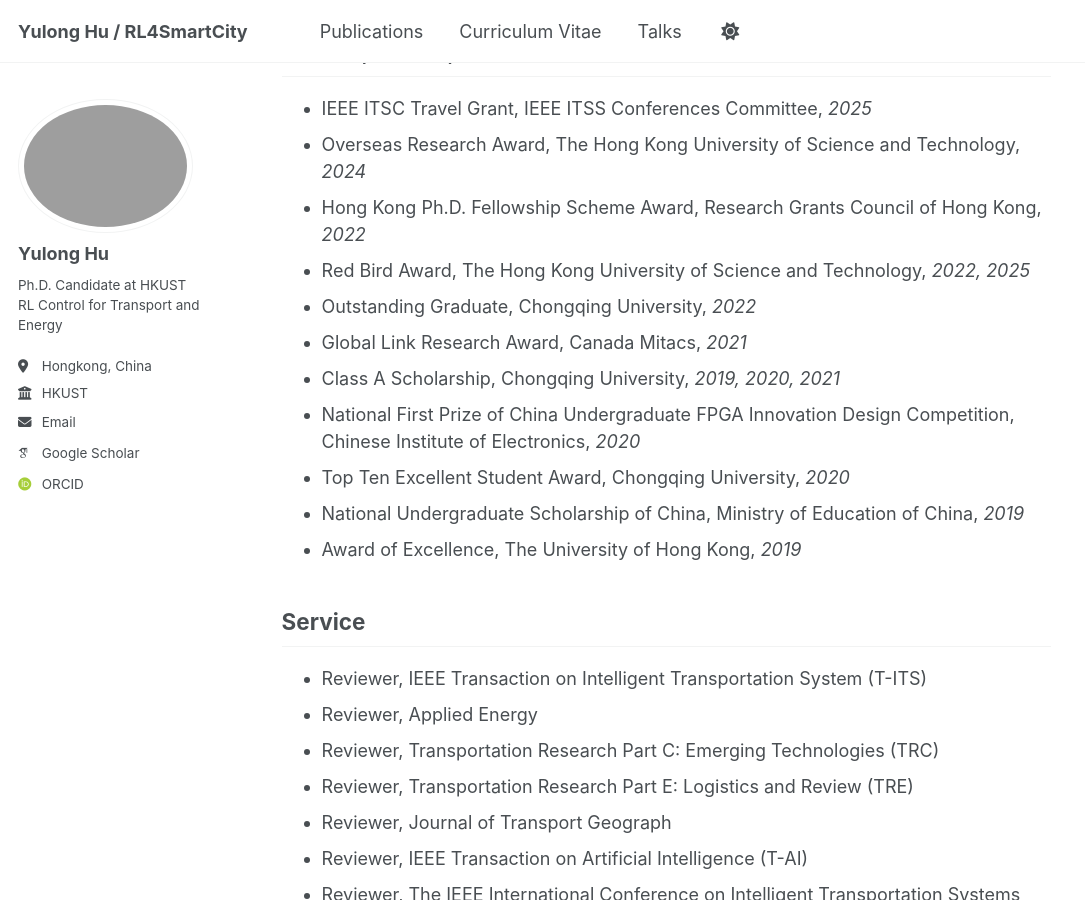
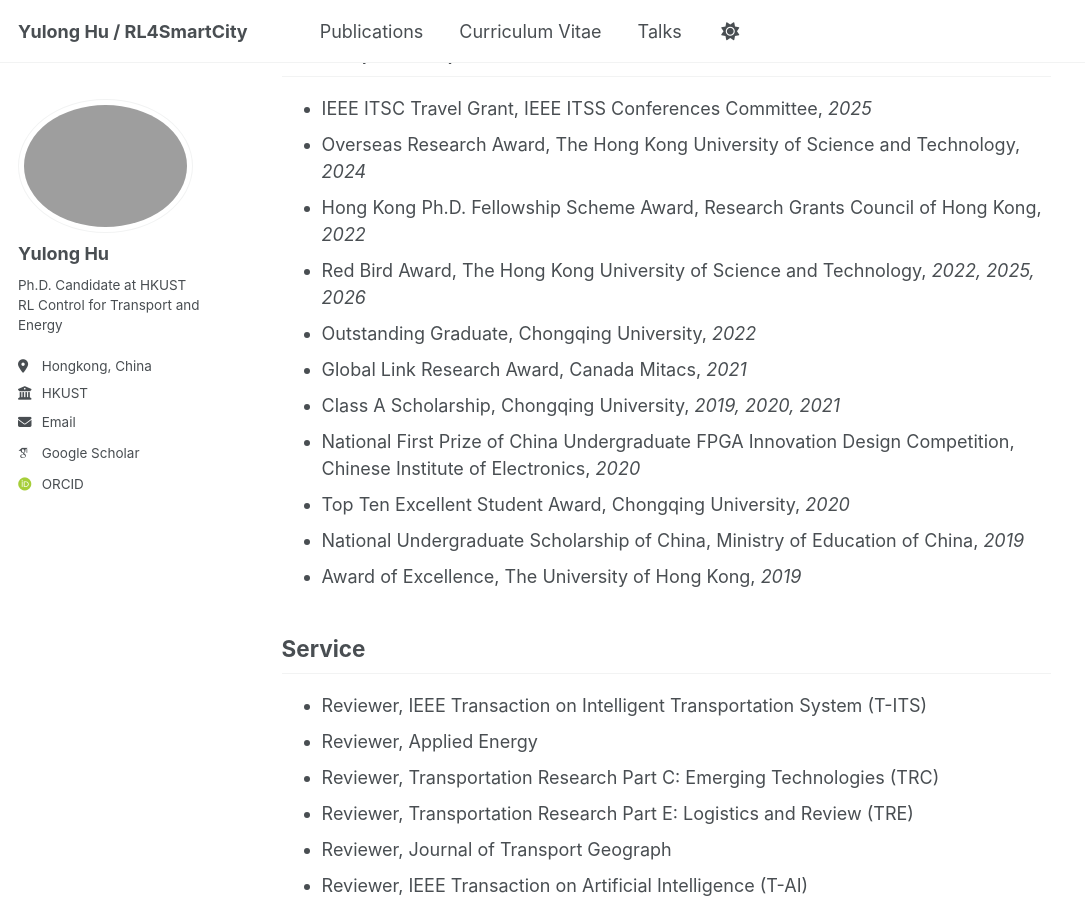
Before and after one commit to yulonghu2000/yulonghu2000.github.io, a Jekyll site: the page built from _pages/cv.md, in a window 1280 px wide and 900 px high, scrolled down 893 px. Shown: the whole window, without its empty margins (0-1085 px from the left). Built offline with Jekyll 4.4.1, drawn with Linux system fonts in a browser that asks for light colours; some web fonts are replaced.

Commit message:
Update cv.md

```diff
--- a/_pages/cv.md
+++ b/_pages/cv.md
@@ -24,7 +24,7 @@ author_profile: true
 - IEEE ITSC Travel Grant, IEEE ITSS Conferences Committee, *2025*
 - Overseas Research Award, The Hong Kong University of Science and Technology, *2024*
 - Hong Kong Ph.D. Fellowship Scheme Award, Research Grants Council of Hong Kong, *2022*
-- Red Bird Award, The Hong Kong University of Science and Technology, *2022, 2025*
+- Red Bird Award, The Hong Kong University of Science and Technology, *2022, 2025, 2026*
 - Outstanding Graduate, Chongqing University, *2022*
 - Global Link Research Award, Canada Mitacs,  *2021*
 - Class A Scholarship, Chongqing University, *2019, 2020, 2021*
```
